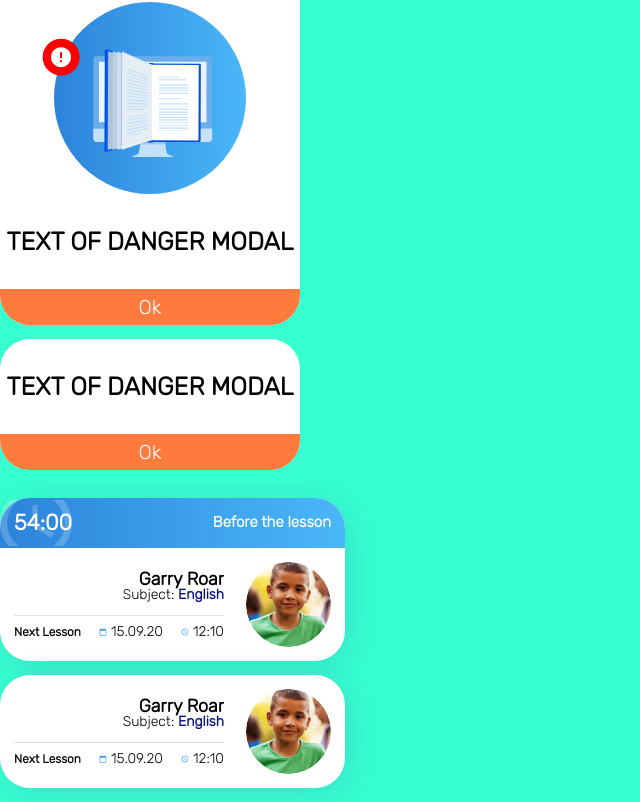
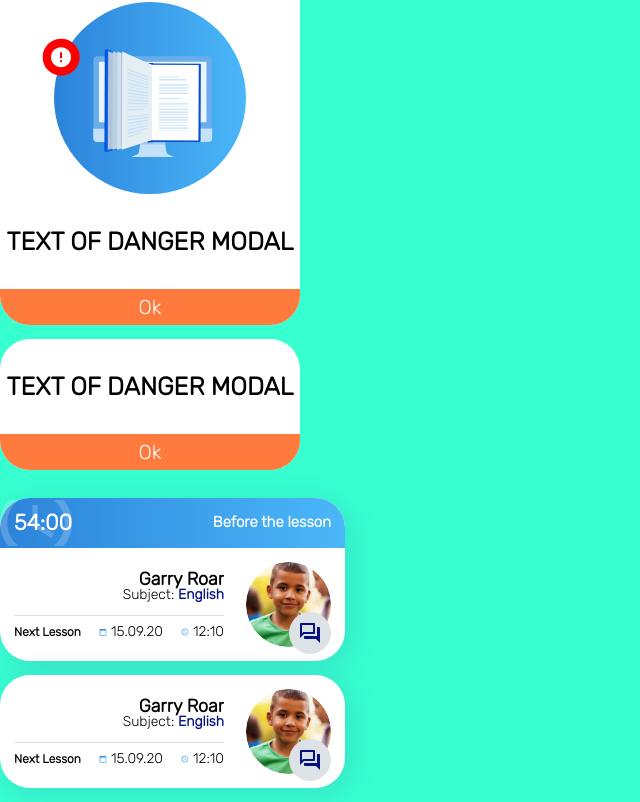
Before and after one commit to DmitryRoar/components-for-project, an Angular app: page / in a window 1280 px wide. Shown: the part 1647-2449 px from the top of the page, without its empty margins (0-640 px from the left). Built offline with nearby package versions, Linux system fonts and the light colour scheme.

Commit message:
[card] dialog button

```diff
--- a/src/app/shared/components/card/card.component.html
+++ b/src/app/shared/components/card/card.component.html
@@ -51,6 +51,12 @@
         <div class="avatar" *ngIf="card.img">
           <img [src]="card.img" alt="student-img">
         </div>
+
+        <div class="dialog">
+          <button>
+            <img src="assets/img/dialog.svg" alt="dialog">
+          </button>
+        </div>
       </div>
 
     </div>
--- a/src/app/shared/components/card/card.component.scss
+++ b/src/app/shared/components/card/card.component.scss
@@ -61,6 +61,7 @@
   display: flex;
   align-items: center;
   width: 100%;
+  position: relative;
 }
 
 .content-desc {
@@ -127,3 +128,15 @@
     }
   }
 }
+
+.dialog {
+  position: absolute;
+  right: 0;
+  bottom: -7px;
+
+  button {
+    background: $inactive-color;
+    padding: 11px;
+    border-radius: 50px;
+  }
+}
```
Also changed, not shown: src/assets/img/dialog.svg (added).
